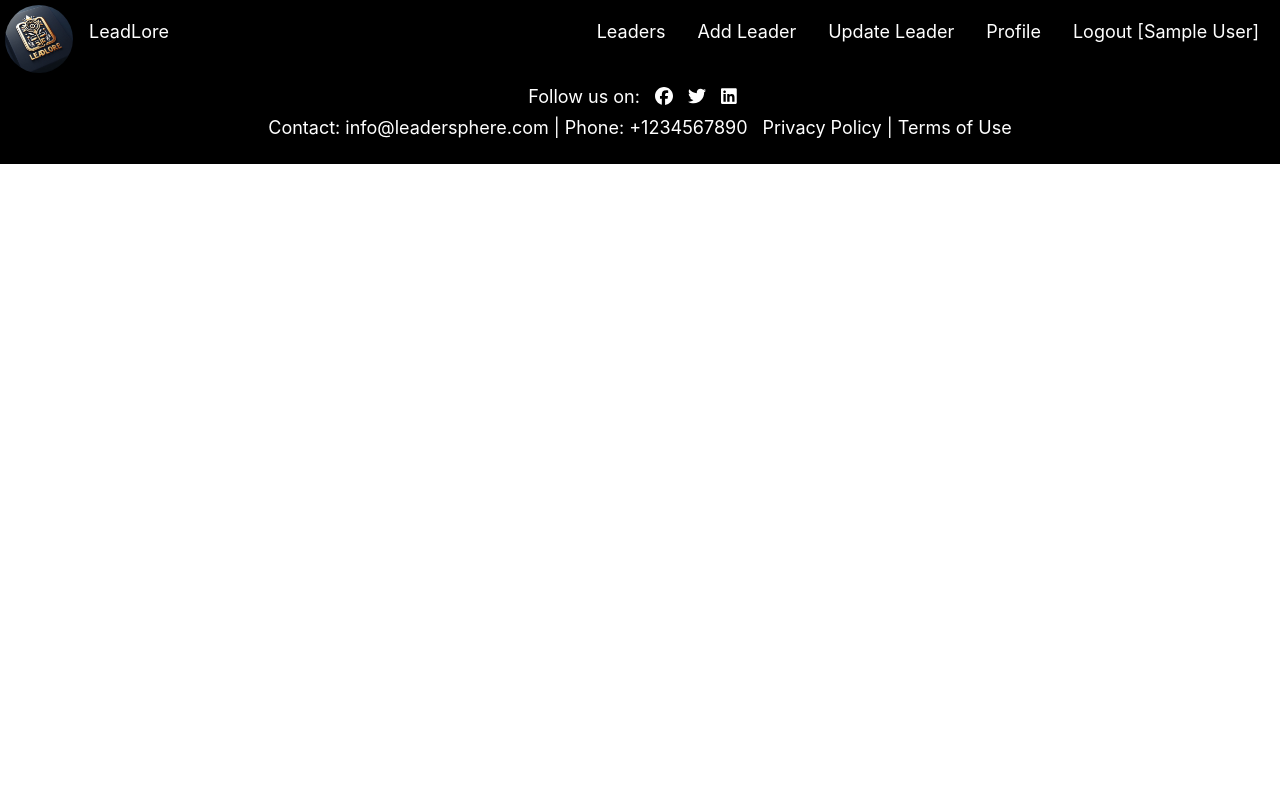
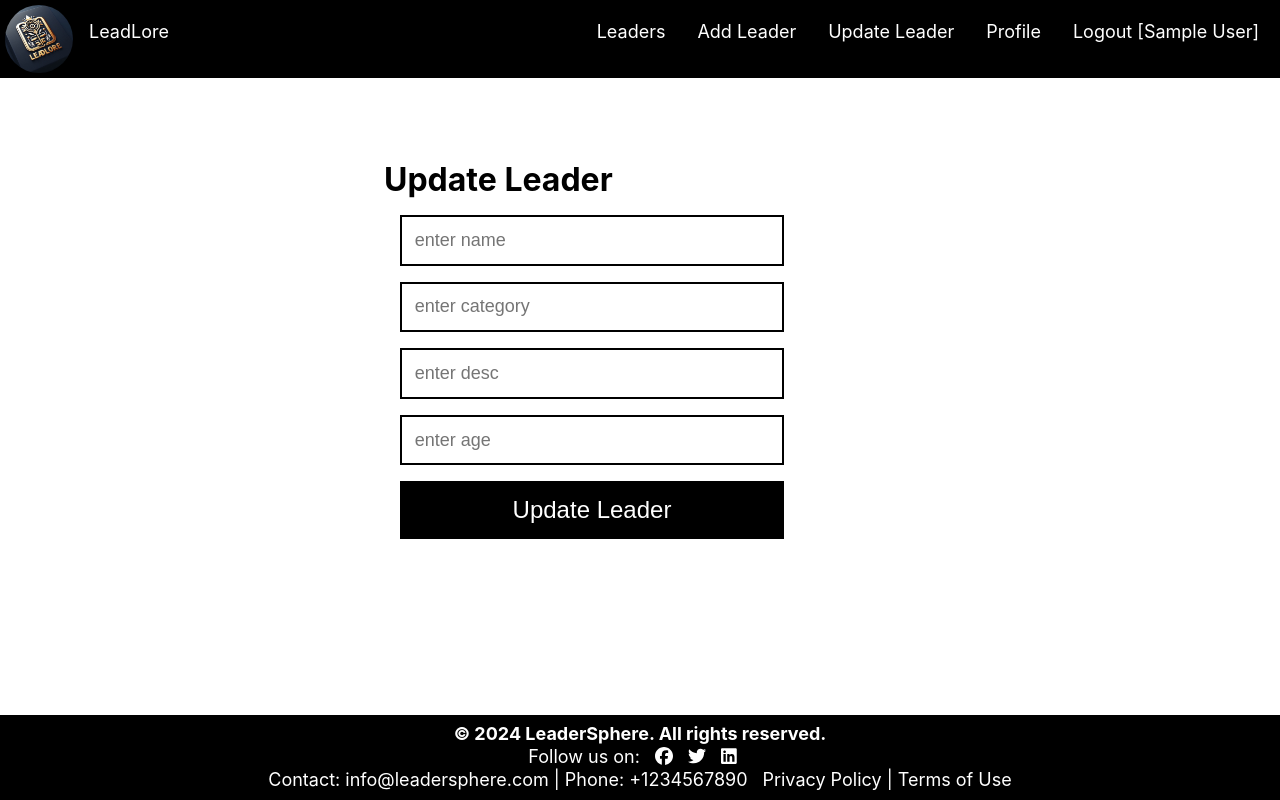
Before and after one commit to Krupa1407/LeaderSphere, a React (Create React App) app in the folder frontend/: page /update in a window 1280 px wide. Built offline with nearby package versions, Linux system fonts and the light colour scheme; sample sign-in values are in the browser's storage.

Commit message:
update component UI Half

```diff
--- a/frontend/src/App.css
+++ b/frontend/src/App.css
@@ -45,11 +45,11 @@
 
 /* ----------------footer------------------- */
 .footer-div{
-  /* position: absolute; */
+  position: absolute;
   bottom: 0;
-  /* position: fixed; */
+  position: fixed;
   width: 100%;
-  padding: 2vh;
+  padding: 1vh;
   text-align: center;
   font-size: large;
 
@@ -66,7 +66,7 @@
 }
 
 .footer-element{
-  margin-bottom: 10px;
+  margin-bottom: 2px;
 }
 
 
--- a/frontend/src/App.js
+++ b/frontend/src/App.js
@@ -11,6 +11,7 @@ import PrivateComponent from './components/PrivateComponent';
 import Login from './components/Login';
 import Addleader from './components/Addleader';
 import LeaderList from './components/LeaderList';
+import Updateleader from './components/UpdateLeader';
 
 
 function App() {
@@ -23,7 +24,7 @@ function App() {
         <Route exact path="/" element={<PrivateComponent/>} >
             <Route exact path="/" element={<LeaderList/>} />
             <Route exact path="/add" element={<Addleader/>} />
-            <Route exact path="/update" element={<h1>update</h1>} />
+            <Route exact path="/update" element={<Updateleader/>} />
             <Route exact path="/logout" element={<h1>logout</h1>} />
             <Route exact path="/profile" element={<h1>profile</h1>} />
         </Route>
--- a/frontend/src/components/LeaderList.js
+++ b/frontend/src/components/LeaderList.js
@@ -1,4 +1,5 @@
 import React, { useEffect, useState } from 'react'
+import { Link } from 'react-router-dom';
 // import logo from '../images/logo.jpg';
 // import logo2 from '../images/dp6.jpg';
 
@@ -58,7 +59,7 @@ const LeaderList = () => {
                             ))}
                         </ul>
                         <button className= "card-button" onClick={() => deleteLeader(item._id)}>Delete</button>
-                        {/* <Link href="#" className= "card-button">Edit</Link> */}
+                        <Link className= "card-button" to={`/update/${item._id}`}>update</Link>
                         </div>
                     </div>
                     )
--- /dev/null
+++ b/frontend/src/components/UpdateLeader.js
@@ -0,0 +1,44 @@
+import React from 'react'
+import { useState } from 'react'
+
+
+const Updateleader = () => {
+    const [name, setName] = useState('');
+    const [category, setCategory] = useState('');
+    const [desc, setDesc] = useState('');
+    const [age, setAge] = useState('');
+    const [books, setBooks] = useState('');
+    const [awards, setAwards] = useState('');
+
+
+
+
+    const updateLeader = async (req, res) => {
+        console.log(name, category, desc, age, books, awards);
+    }
+
+  return (
+    <div className='register'>
+    <h1>Update Leader</h1>
+    <input className="inputBox" type="text" placeholder='enter name' value={name}  onChange={(e) => setName(e.target.value)}/>
+    <input className="inputBox"  type="text" placeholder='enter category' value={category} onChange={(e) => setCategory(e.target.value)}/>
+    <input className="inputBox"  type="text" placeholder='enter desc' value={desc} onChange={(e) => setDesc(e.target.value)}/>
+    <input className="inputBox"  type="text" placeholder='enter age' value={age} onChange={(e) => setAge(e.target.value)}/>
+    {/* <ul className= "card-text">
+        <li style={{ listStyle: 'none', fontWeight: 'bold' }}>Books:</li>
+        {item.books.map((book, index) => (
+          <input type="text" value={book} key={index}/>
+        ))}
+    </ul>
+    <ul className= "card-text">
+        <li style={{ listStyle: 'none', fontWeight: 'bold' }}>Awards:</li>
+        {item.awards.map((award, index) => (
+            <li style={{ listStyle: 'none' }} key={index}>{award}</li>
+        ))}
+    </ul> */}
+    <button onClick={updateLeader} className="inputBox regbtn" type="button">Update Leader</button>
+     </div>
+  )
+}
+
+export default Updateleader
```
